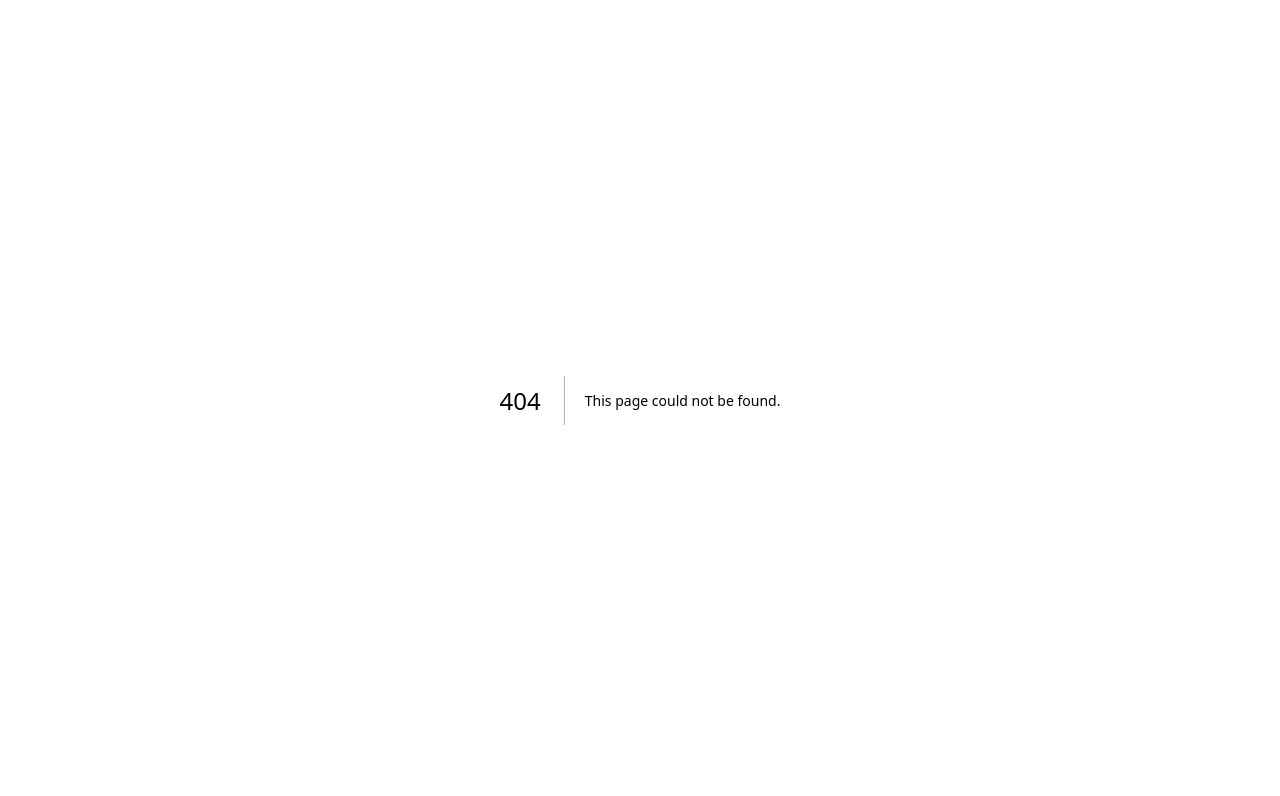
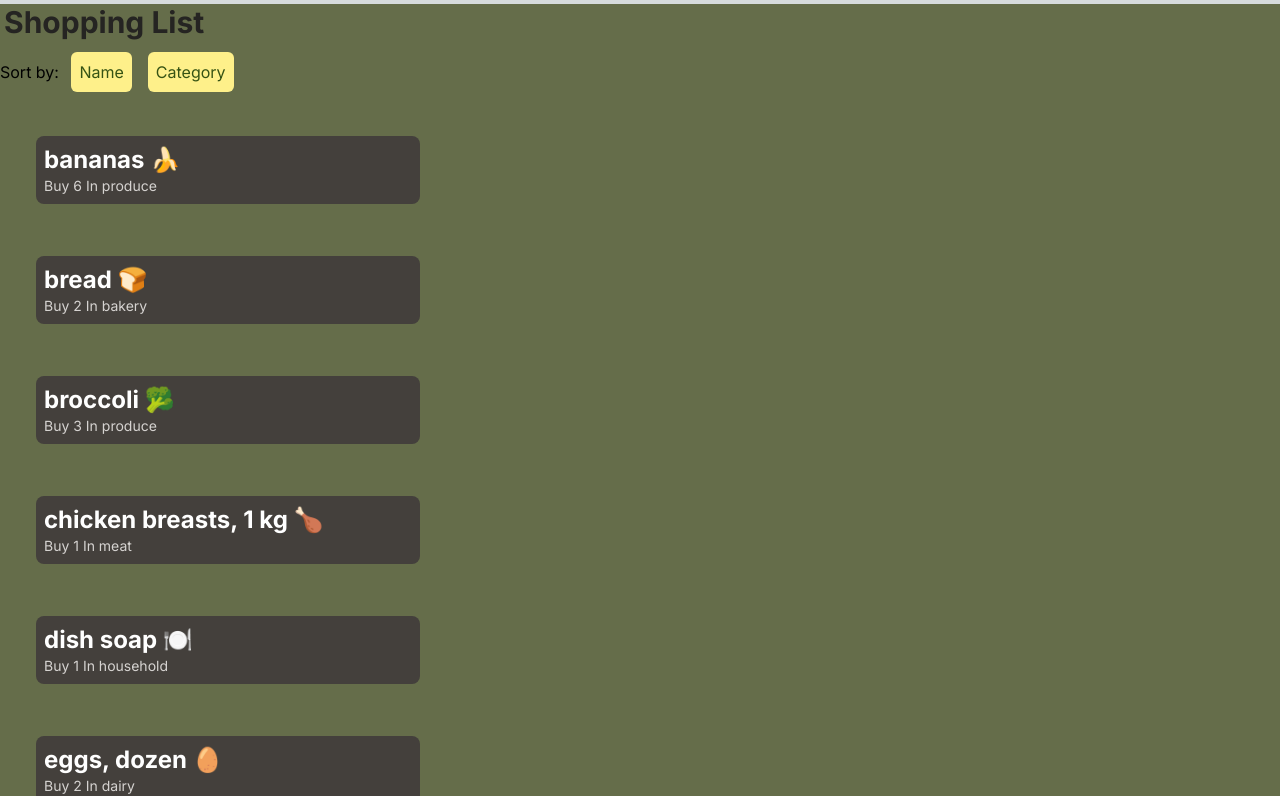
Before and after one commit to NoahPark9001/cprg306-assignments, a Next.js app: page /week-5 in a window 1280 px wide. Before the commit this address had no page. Shown: the top 796 px of the page. Built offline with nearby package versions, Linux system fonts and the light colour scheme.

Commit message:
Complete week-5 assignment
Completed all tasks and CSS.

```diff
--- a/app/page.js
+++ b/app/page.js
@@ -14,6 +14,9 @@ export default function Home() {
         <li>
           <Link href="./week-4/">Week4 assignment</Link>
         </li>
+        <li>
+          <Link href="./week-5/">Week5 assignment</Link>
+        </li>
       </ul>
     </main>
   );
--- /dev/null
+++ b/app/week-5/item-list.js
@@ -0,0 +1,45 @@
+"use client";
+
+import Item from "./item.js";
+import { useState } from "react";
+import DataList from "./item.json";
+
+export default function ItemList() {
+  const [sortBy, setSortBy] = useState("name");
+
+  const sortedItems = [...DataList].sort((a, b) => {
+    if (sortBy === "name") {
+      return a.name.localeCompare(b.name);
+    } else if (sortBy === "category") {
+      return a.category.localeCompare(b.category);
+    }
+  });
+
+  return (
+    <>
+      <div>
+        <label>Sort by: </label>
+        <button
+          className="m-2 p-2 bg-yellow-200 hover:bg-yellow-400 text-lime-900 rounded-md"
+          value="name"
+          onClick={(event) => setSortBy(event.target.value)}
+        >
+          Name
+        </button>
+        <button
+          className="m-2 p-2 bg-yellow-200 hover:bg-yellow-400 text-lime-900 rounded-md"
+          value="category"
+          onClick={(event) => setSortBy(event.target.value)}
+        >
+          Category
+        </button>
+      </div>
+
+      <section className="grid grid-cols-1 gap-5 p-5">
+        {sortedItems.map((item) => (
+          <Item item={item} />
+        ))}
+      </section>
+    </>
+  );
+}
--- /dev/null
+++ b/app/week-5/item.js
@@ -0,0 +1,10 @@
+export default function Item({ item }) {
+  return (
+    <div className="p-2 m-4  border-red-500 rounded-lg bg-stone-700 max-w-sm">
+      <h2 className="text-2xl font-bold text-white"> {item.name}</h2>
+      <p className="text-sm text-stone-300">
+        Buy {item.quantity} In {item.category}
+      </p>
+    </div>
+  );
+}
--- /dev/null
+++ b/app/week-5/item.json
@@ -0,0 +1,74 @@
+[
+  {
+    "id": "1h2GJKH12gkHG31h1H",
+    "name": "milk, 4 L 🥛",
+    "quantity": 1,
+    "category": "dairy"
+  },
+  {
+    "id": "2KJH3k2j3H1k2J3K1H",
+    "name": "bread 🍞",
+    "quantity": 2,
+    "category": "bakery"
+  },
+  {
+    "id": "3h2KJH3k2j3H1k2J3",
+    "name": "eggs, dozen 🥚",
+    "quantity": 2,
+    "category": "dairy"
+  },
+  {
+    "id": "4k2J3K1H2GJKH12gk",
+    "name": "bananas 🍌",
+    "quantity": 6,
+    "category": "produce"
+  },
+  {
+    "id": "5H1h1H2KJH3k2j3H",
+    "name": "broccoli 🥦",
+    "quantity": 3,
+    "category": "produce"
+  },
+  {
+    "id": "6H1k2J3K1H2GJKH1",
+    "name": "chicken breasts, 1 kg 🍗",
+    "quantity": 1,
+    "category": "meat"
+  },
+  {
+    "id": "7gkHG31h1H2KJH3k",
+    "name": "pasta sauce 🍝",
+    "quantity": 3,
+    "category": "canned goods"
+  },
+  {
+    "id": "8j3H1k2J3K1H2GJK",
+    "name": "spaghetti, 454 g 🍝",
+    "quantity": 2,
+    "category": "dry goods"
+  },
+  {
+    "id": "9H12gkHG31h1H2KJ",
+    "name": "toilet paper, 12 pack 🧻",
+    "quantity": 1,
+    "category": "household"
+  },
+  {
+    "id": "10H3k2j3H1k2J3K1",
+    "name": "paper towels, 6 pack",
+    "quantity": 1,
+    "category": "household"
+  },
+  {
+    "id": "11k2J3K1H2GJKH12",
+    "name": "dish soap 🍽️",
+    "quantity": 1,
+    "category": "household"
+  },
+  {
+    "id": "12GJKH12gkHG31h1",
+    "name": "hand soap 🧼",
+    "quantity": 4,
+    "category": "household"
+  }
+]
--- /dev/null
+++ b/app/week-5/page.js
@@ -0,0 +1,15 @@
+import Item from "./item";
+import ItemList from "./item-list";
+
+export default function Page() {
+  return (
+    <main className="bg-[#656d4a]">
+      <h1 className="text-3xl text-[#252422] font-bold text-justified text-justified m-1">
+        Shopping List
+      </h1>
+      <ul>
+        <ItemList />
+      </ul>
+    </main>
+  );
+}
```
